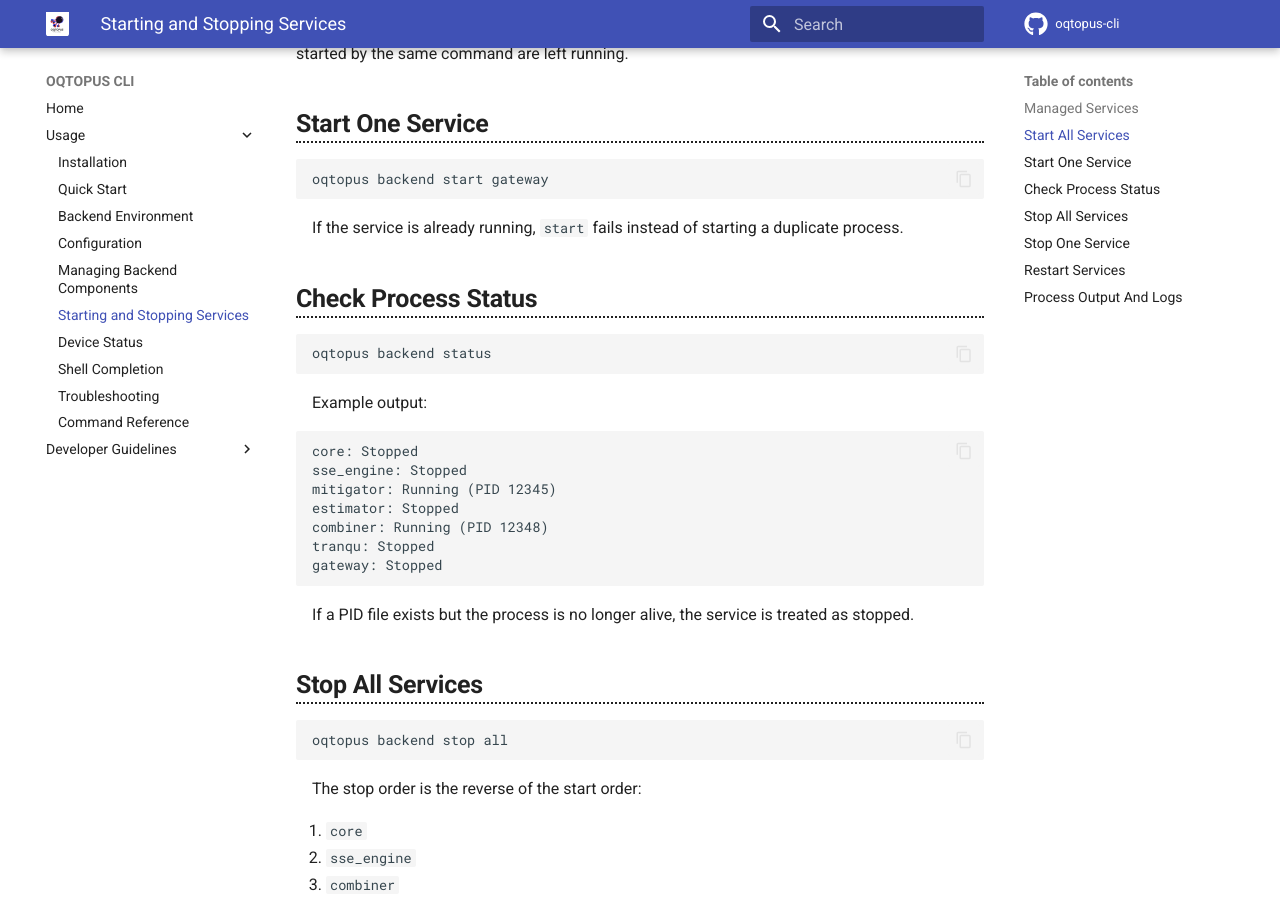
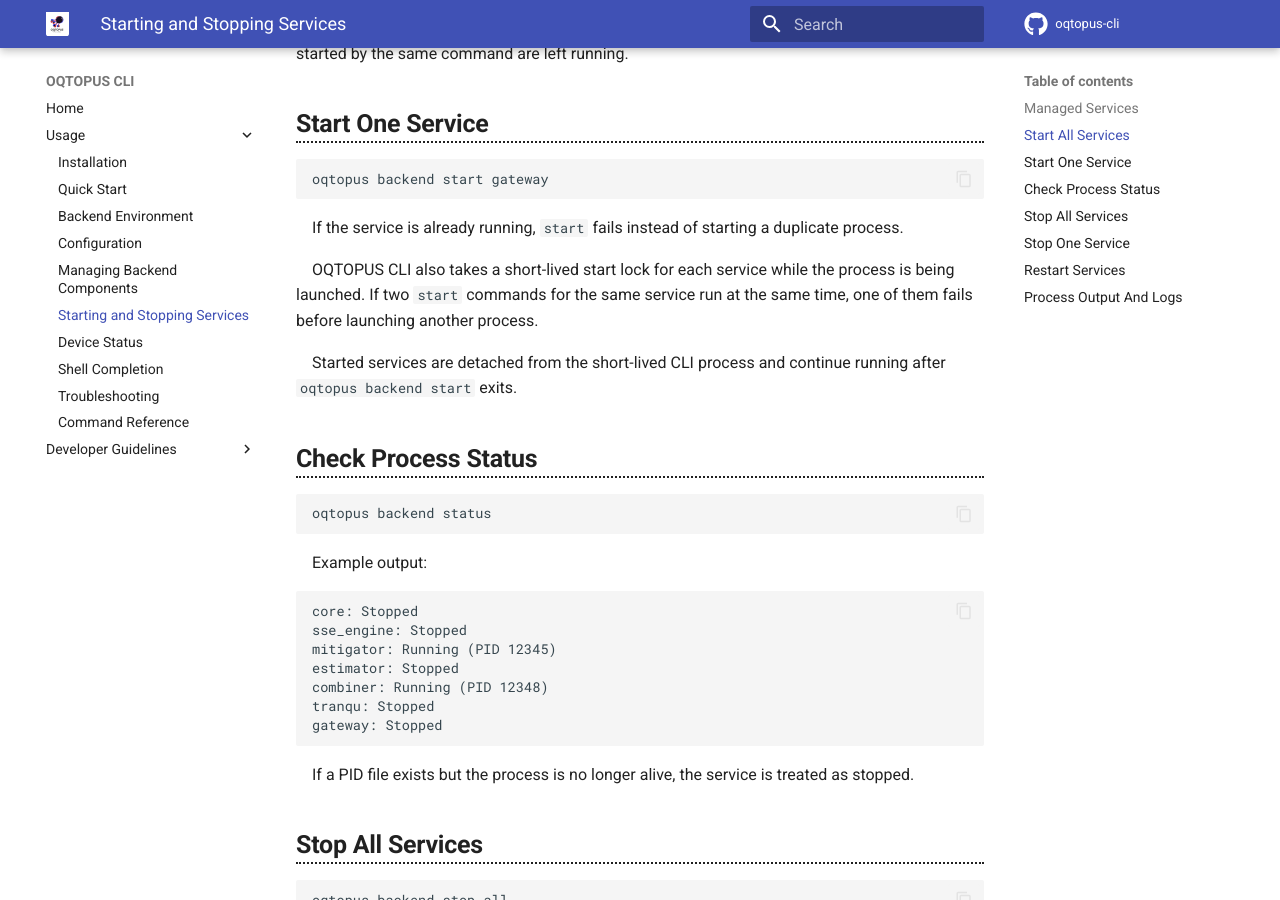
Before and after one commit to snuffkin/oqtopus-cli, an MkDocs documentation site: the page built from docs/usage/lifecycle.md, in a window 1280 px wide and 900 px high, scrolled down 1186 px. Built offline with MkDocs 1.6.1 and Material for MkDocs 9.7.7, drawn with Linux system fonts in a browser that asks for light colours; comment, search, counter and statistics services are not loaded.

```diff
--- a/docs/usage/lifecycle.md
+++ b/docs/usage/lifecycle.md
@@ -56,6 +56,13 @@ oqtopus backend start gateway
 
 If the service is already running, `start` fails instead of starting a duplicate
 process.
+
+OQTOPUS CLI also takes a short-lived start lock for each service while the
+process is being launched. If two `start` commands for the same service run at
+the same time, one of them fails before launching another process.
+
+Started services are detached from the short-lived CLI process and continue
+running after `oqtopus backend start` exits.
 
 ## Check Process Status
 
```
Also changed, not shown: docs/usage/troubleshooting.md (+3 -0 lines), spec/oqtopus-cli.md (+14 -4 lines), 4 other files.
